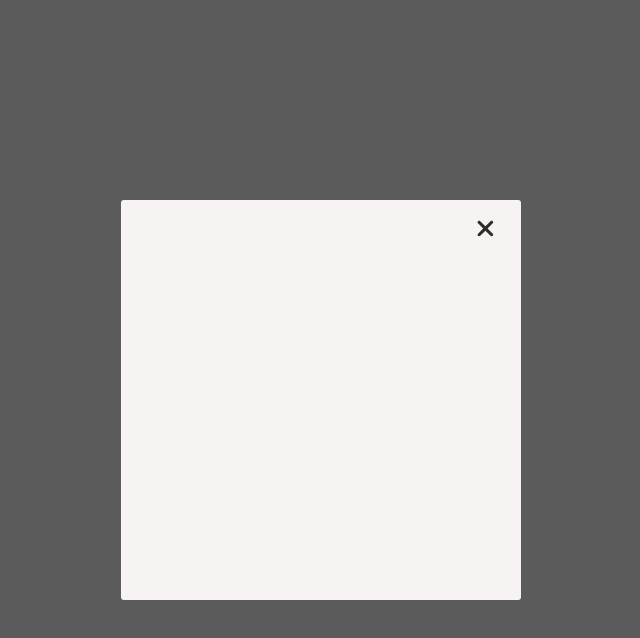
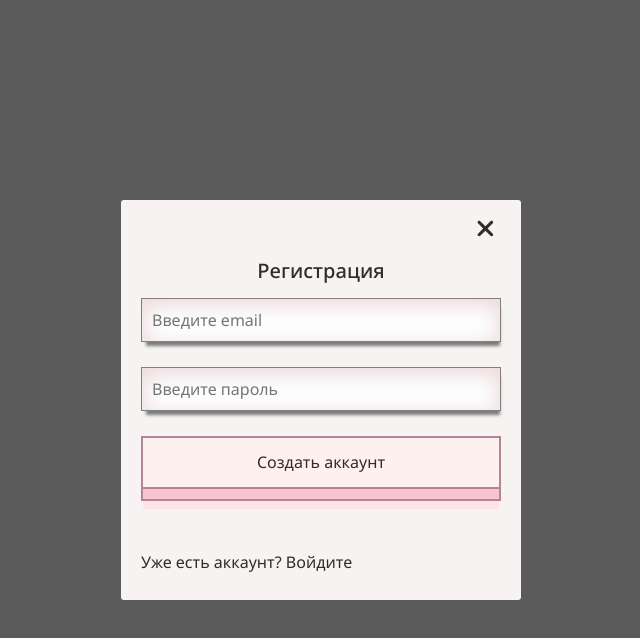
Before and after one commit to PolinaTcaciuc/vue-weather, a Vue app: page / in a window 1280 px wide. Both pictures are taken after a click on the button "Авторизация". Shown: the top 638 px of the page, without its empty margins (319-959 px from the left). Built offline with nearby package versions, Linux system fonts and the light colour scheme.

Commit message:
feat: add login/register forms 1. Add a LoginForm component 2. Add a RegisterForm component 3. Add a VLink component 4. Add a VInput component 5. Сonnect a form validation

```diff
--- a/package.json
+++ b/package.json
@@ -13,6 +13,8 @@
     "@fortawesome/free-regular-svg-icons": "^6.3.0",
     "@fortawesome/free-solid-svg-icons": "^6.3.0",
     "@fortawesome/vue-fontawesome": "^3.0.3",
+    "@vuelidate/core": "^2.0.0",
+    "@vuelidate/validators": "^2.0.0",
     "core-js": "^3.8.3",
     "register-service-worker": "^1.7.2",
     "resize-observer-polyfill": "^1.5.1",
--- a/src/assets/styles/common.scss
+++ b/src/assets/styles/common.scss
@@ -27,8 +27,14 @@ body {
     flex: 1 1 auto;
 }
 
-.no-scroll{
+.no-scroll {
     overflow: hidden;
     position: relative;
     height: 100%;
-  }
+}
+
+ul {
+    padding: 0;
+    margin: 0;
+    list-style: none;
+}
--- a/src/assets/styles/vars.scss
+++ b/src/assets/styles/vars.scss
@@ -3,7 +3,7 @@
   // primary
   --color-black-primary: rgba(20, 20, 16, 0.89);
   --color-pink-primary: rgb(245, 242, 242);
-  --color-white-primary:rgb(247, 243, 243);
+  --color-white-primary: rgb(247, 243, 243);
   //  pink
   --color-pink: rgb(255, 240, 240);
   --color-pink-light: rgb(249, 196, 210);
@@ -15,5 +15,9 @@
   --color-beige: rgb(252, 229, 228);
   --color-beige-dark: rgb(255, 233, 233);
   //grey
-  --color-grey:rgb(165, 160, 160);
+  --color-grey: rgb(165, 160, 160);
+  //technical variables
+
+  --color-attention: rgb(190, 0, 0, 0.88);
+
 }
--- /dev/null
+++ b/src/components/LoginForm.vue
@@ -0,0 +1,126 @@
+<script setup>
+import { useVuelidate } from "@vuelidate/core";
+import { defineEmits, reactive } from "vue";
+import { useFormValidation } from "@/use/useFormValidation";
+
+const emit = defineEmits(["notEnter"]);
+const notEnter = () => {
+  emit("notEnter");
+};
+const formLogin = reactive({
+  userEmail: "",
+  userPassword: "",
+});
+const { rules } = useFormValidation(formLogin);
+const v$ = useVuelidate(rules, formLogin);
+const checkForm = () => {
+  v$.value.$touch();
+};
+
+</script>
+<template>
+  <form
+    method="#"
+    action="#"
+    class="form-login"
+    @submit.prevent="checkForm"
+    novalidate
+  >
+    <h2 class="form-login__title">Вход</h2>
+    <label class="form-login__label">
+      <v-input
+        v-model.trim="formLogin.userEmail"
+        :type="'email'"
+        placeholder="Введите email"
+        class="form-login__input"
+      />
+      <TransitionGroup
+        v-if="v$.userEmail.$errors.length > 0"
+        class="errors-list"
+        name="errors-list"
+        tag="ul"
+      >
+        <li
+          v-for="error in v$.userEmail.$errors"
+          :key="error.$uid"
+          class="errors-list__item"
+        >
+          {{ error.$message }}
+        </li>
+      </TransitionGroup>
+    </label>
+    <label class="form-login__label">
+      <v-input
+        v-model.trim="formLogin.userPassword"
+        :type="'password'"
+        placeholder="Введите пароль"
+        class="form-login__input"
+      />
+      <TransitionGroup
+        v-if="v$.userPassword.$errors.length > 0"
+        class="errors-list"
+        name="errors-list"
+        tag="ul"
+      >
+        <li
+          v-for="error in v$.userPassword.$errors"
+          :key="error.$uid"
+          class="errors-list__item"
+        >
+          {{ error.$message }}
+        </li>
+      </TransitionGroup>
+    </label>
+    <v-button animate="animate" class="mb-5"> Войти </v-button>
+    <p class="form-login__text">
+      Нет аккаунта?
+      <v-link role="button" @click="notEnter"> Зарегистрируйся </v-link>
+    </p>
+  </form>
+</template>
+
+
+<style lang="scss">
+.form-login {
+  display: flex;
+  flex-direction: column;
+  min-height: 100%;
+  &__label {
+    margin-bottom: 25px;
+  }
+  &__title {
+    text-align: center;
+    font-size: 20px;
+    font-weight: 500;
+  }
+  &__input {
+    width: 100%;
+    box-shadow: 0px 5px 21px 2px rgb(235, 217, 220) inset,
+      2px 7px 3px -3px rgba(55, 57, 55, 0.636);
+    &:focus {
+      box-shadow: 0px 5px 21px 2px rgba(235, 183, 192, 0.734) inset,
+        2px 10px 3px -3px rgba(48, 49, 48, 0.636);
+    }
+  }
+}
+.errors-list {
+  position: relative;
+}
+.errors-list-enter-active,
+.errors-list-leave-active {
+  transition: all 0.5s ease;
+  transform: translateX(4px);
+}
+.errors-list-enter-from,
+.errors-list-leave-to {
+  opacity: 0;
+  transform: translateX(30px);
+}
+.errors-list__item {
+  color: var(--color-attention);
+  font-size: 12px;
+  position: absolute;
+  top: 7px;
+  left: 0;
+}
+</style>
--- /dev/null
+++ b/src/components/RegisterForm.vue
@@ -0,0 +1,106 @@
+<script setup>
+import { reactive, defineEmits } from "vue";
+import { useVuelidate } from "@vuelidate/core";
+import { useFormValidation } from "@/use/useFormValidation";
+
+const emit = defineEmits(["notRegister"]);
+const formRegister = reactive({
+  userEmail: "",
+  userPassword: "",
+});
+const { rules } = useFormValidation(formRegister);
+const v$ = useVuelidate(rules, formRegister);
+
+const checkForm = () => {
+  v$.value.$touch();
+};
+const notRegister = () => {
+  emit("notRegister");
+};
+</script>
+
+<template>
+  <form
+    method="#"
+    action="#"
+    class="form-register"
+    @submit.prevent="checkForm"
+    novalidate
+  >
+    <h2 class="form-register__title">Регистрация</h2>
+    <label class="form-register__label">
+      <v-input
+        v-model.trim="formRegister.userEmail"
+        :type="'email'"
+        placeholder="Введите email"
+        class="form-register__input"
+      />
+      <TransitionGroup
+        v-if="v$.userEmail.$errors.length > 0"
+        class="errors-list"
+        name="errors-list"
+        tag="ul"
+      >
+        <li
+          v-for="error in v$.userEmail.$errors"
+          :key="error.$uid"
+          class="errors-list__item"
+        >
+          {{ error.$message }}
+        </li>
+      </TransitionGroup>
+    </label>
+    <label class="form-register__label">
+      <v-input
+        v-model.trim="formRegister.userPassword"
+        :type="'password'"
+        placeholder="Введите пароль"
+        class="form-register__input"
+      />
+      <TransitionGroup
+        v-if="v$.userPassword.$errors.length > 0"
+        class="errors-list"
+        name="errors-list"
+        tag="ul"
+      >
+        <li
+          v-for="error in v$.userPassword.$errors"
+          :key="error.$uid"
+          class="errors-list__item"
+        >
+          {{ error.$message }}
+        </li>
+      </TransitionGroup>
+    </label>
+    <v-button animate="animate" class="mb-5">Создать аккаунт</v-button>
+    <p class="form-register__text">
+      Уже есть аккаунт?
+      <v-link @click="notRegister" role="button"> Войдите </v-link>
+    </p>
+  </form>
+</template>
+
+<style lang="scss">
+.form-register {
+  display: flex;
+  flex-direction: column;
+  min-height: 100%;
+  &__title {
+    text-align: center;
+    font-size: 20px;
+    font-weight: 500;
+  }
+  &__label {
+    margin-bottom: 25px;
+  }
+  &__input {
+    width: 100%;
+    box-shadow: 0px 5px 21px 2px rgb(235, 217, 220) inset,
+      2px 7px 3px -3px rgba(55, 57, 55, 0.636);
+    &:focus {
+      box-shadow: 0px 5px 21px 2px rgba(235, 183, 192, 0.734) inset,
+        2px 10px 3px -3px rgba(48, 49, 48, 0.636);
+    }
+  }
+}
+</style>
--- /dev/null
+++ b/src/components/UI/VInput.vue
@@ -0,0 +1,55 @@
+<script>
+export default {
+  name: "v-input",
+};
+</script>
+
+<script setup>
+import { defineEmits, defineProps} from "vue";
+const emit =  defineEmits(["update:modelValue"]);
+ defineProps({
+  modelValue: String,
+  modelModifiers: {
+    type: Object,
+    default: () => ({}),
+  },
+  type: {
+    type: String,
+    default: "text",
+  },
+  placeholder: {
+    type: String,
+    default: "Введите данные",
+  },
+  maxlength:Number,
+});
+function updateInputValue(e) {
+  emit("update:modelValue", e.target.value);
+}
+</script>
+
+<template>
+  <input
+  :value="modelValue"
+  :class="['v-input']"
+  :type="type"
+  :placeholder="placeholder"
+  @input="updateInputValue"
+  :maxlength = maxlength
+  />
+</template>
+
+
+
+
+
+<style lang="scss">
+.v-input {
+  padding: 10px ;
+  outline: none;
+  line-height: 0;
+  border: 1px solid grey;
+  max-height: 50px;
+}
+
+</style>
--- /dev/null
+++ b/src/components/UI/VLink.vue
@@ -0,0 +1,67 @@
+<script>
+export default {
+  name: "v-link",
+};
+</script>
+
+<script setup>
+import { defineProps } from "vue";
+defineProps({
+  linkPath: {
+    type: String,
+  },
+  role: {
+    type: String,
+  },
+});
+</script>
+
+<template>
+  <a v-if="!role" :href="linkPath" class="v-link">
+    <slot></slot>
+  </a>
+  <a v-else-if="role" class="v-link" :role="role">
+    <slot></slot>
+  </a>
+</template>
+
+
+
+
+
+
+
+
+
+
+
+
+<style lang="scss">
+.v-link {
+  position: relative;
+  color: inherit;
+  text-decoration: none;
+  transition: color 0.4s ease;
+  cursor: pointer;
+  &::after {
+    content: "";
+    display: block;
+    position: absolute;
+    left: 0;
+    bottom: 1px;
+    width: 100%;
+    height: 1px;
+    background-color: var(--color-main-black);
+    transition: transform 0.4s ease,opacity 0.6s ease;
+    opacity: 1;
+  }
+}
+.v-link:hover {
+  color: var(--color-grey);
+  &::after {
+    background: var(--color-grey);
+    transform: translateY(3px);
+    opacity:0;
+  }
+}
+</style>
--- a/src/components/UI/globalComponentsList.js
+++ b/src/components/UI/globalComponentsList.js
@@ -1,8 +1,12 @@
  import VTitle from './VTitle';
  import VButton from './VButton';
  import VModal from './VModal';
+ import VInput from './VInput';
+ import VLink from './VLink';
  export default [
      VTitle,
      VButton,
      VModal,
+     VInput,
+     VLink,
  ]
--- a/src/pages/WeatherStartPage.vue
+++ b/src/pages/WeatherStartPage.vue
@@ -25,12 +25,19 @@
           >
             Авторизация
           </v-button>
-
         </div>
       </div>
       <Teleport to="body">
         <Transition name="modal">
           <v-modal :isShow="showModal" @closeModal="updateShowModal">
+            <register-form
+            @notRegister="updateRegister"
+            v-if="isRegister"
+            />
+            <login-form
+            @notEnter="updateRegister"
+            v-if="!isRegister"
+            />
           </v-modal>
         </Transition>
       </Teleport>
@@ -38,8 +45,13 @@
   </section>
 </template>
 <script setup>
+import RegisterForm from "@/components/RegisterForm.vue";
+import LoginForm from "@/components/LoginForm.vue";
+
 import { useToggle } from "@/use/useToggle ";
 let { state: showModal, toggling: updateShowModal } = useToggle(false);
+let { state: isRegister, toggling: updateRegister } = useToggle(true);
+
 </script>
 
 <style lang="scss">
--- /dev/null
+++ b/src/use/useFormValidation.js
@@ -0,0 +1,22 @@
+import { required, minLength, email, helpers } from "@vuelidate/validators";
+export function useFormValidation() {
+  const rules = (() => {
+    return {
+      userEmail: {
+        required: helpers.withMessage("Обязательное поле", required),
+        email: helpers.withMessage(
+          "Проверьте, правильно ли указан адрес",
+          email
+        ),
+      },
+      userPassword: {
+        required: helpers.withMessage("Обязательное поле", required),
+        minLength: helpers.withMessage(
+          "Пароль должен содержать не менее 6 символов",
+          minLength(6)
+        ),
+      },
+    };
+  });
+  return { rules };
+}
```
Also changed, not shown: 1 other file (tests, documents, lock files or other folders).
